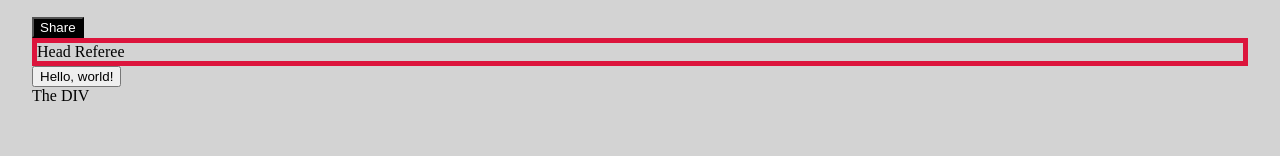
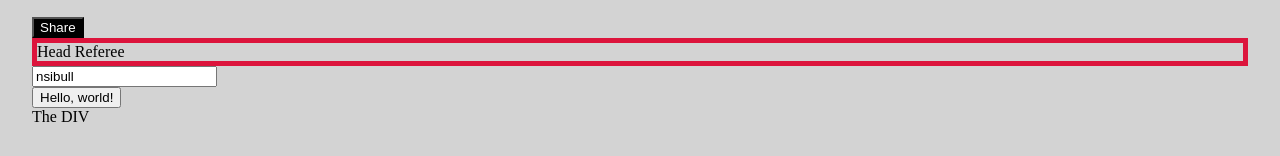
Before and after one commit to tony-eneh/angular-app-izizi, an Angular app: page / in a window 1280 px wide. Shown: the part 403-559 px from the top of the page. Built offline with nearby package versions, Linux system fonts and the light colour scheme.

Commit message:
Two-way binding

```diff
--- a/src/app/app.component.html
+++ b/src/app/app.component.html
@@ -30,6 +30,10 @@
   <div *ngSwitchDefault>End User</div>
 </div>
 
+<div class="form">
+  <input type="text" [(ngModel)]="ahaMmadu">
+</div>
+
 <script>
 // add products model here for starters
 
--- a/src/app/app.component.ts
+++ b/src/app/app.component.ts
@@ -32,4 +32,6 @@ export class AppComponent {
 
   shouldBeBothered = true;
 
+  ahaMmadu= 'nsibull';
+
 }
--- a/src/app/app.module.ts
+++ b/src/app/app.module.ts
@@ -1,5 +1,6 @@
 import { BrowserModule } from '@angular/platform-browser';
 import { NgModule } from '@angular/core';
+import { FormsModule } from '@angular/forms';
 
 import { AppRoutingModule } from './app-routing.module';
 import { AppComponent } from './app.component';
@@ -12,6 +13,7 @@ import { MyPipePipe } from './my-pipe.pipe';
   ],
   imports: [
     BrowserModule,
+    FormsModule,
     AppRoutingModule
   ],
   providers: [],
```
